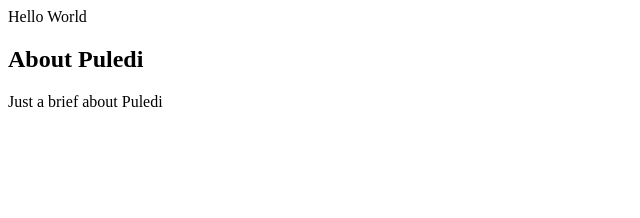
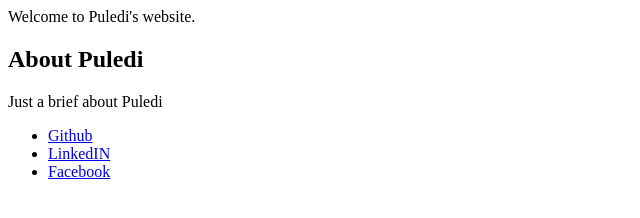
Before and after one commit to pmmabina/pmmabina.github.io, a plain HTML site: page index.html in a window 1280 px wide. Shown: the whole page, without its empty margins (0-640 px from the left). Drawn offline with Linux system fonts and the light colour scheme.

Commit message:
progress test

```diff
--- a/index.html
+++ b/index.html
@@ -1,10 +1,18 @@
 <body>
-    <div class="header">Hello World</div>
+    <div class="header">Welcome to Puledi's website.</div>
 <section>
     <h1>About Puledi</h1>
     <p>Just a brief about Puledi</p>
 </section>
 
 
-
+<footer>
+    <nav>
+        <ul>
+        <li><a href="#">Github</a></li>
+        <li><a href="#">LinkedIN</a></li>
+        <li><a href="#">Facebook</a></li>
+        </ul>
+    </nav>
+</footer>
 </body>
```
